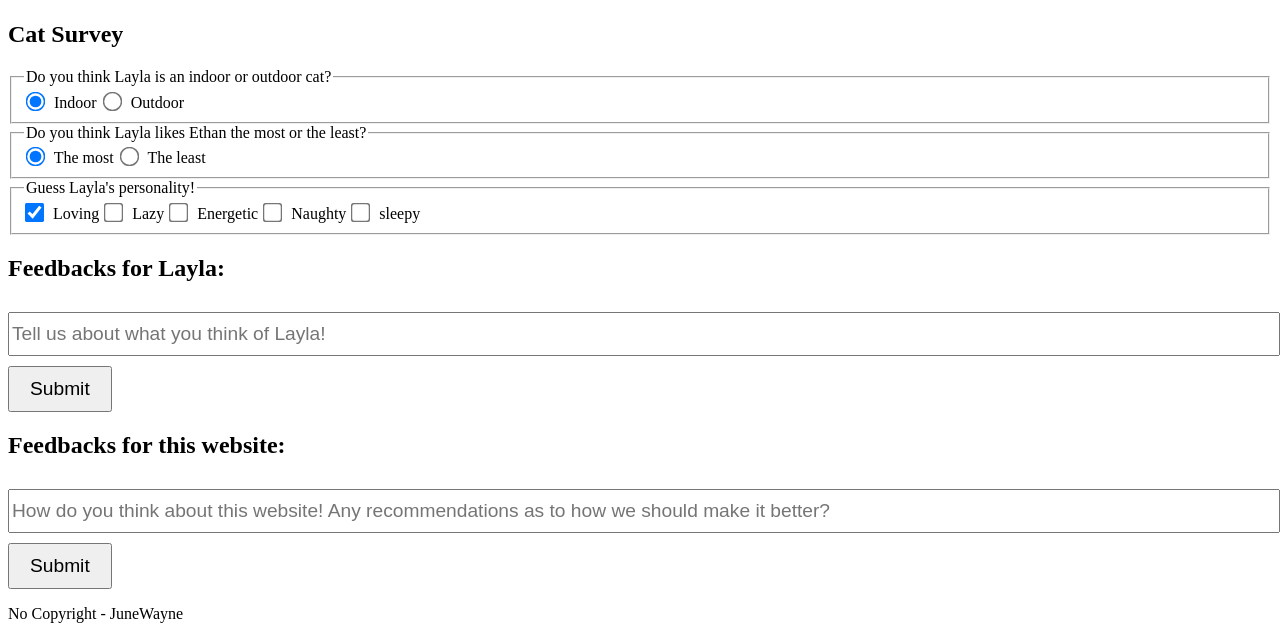
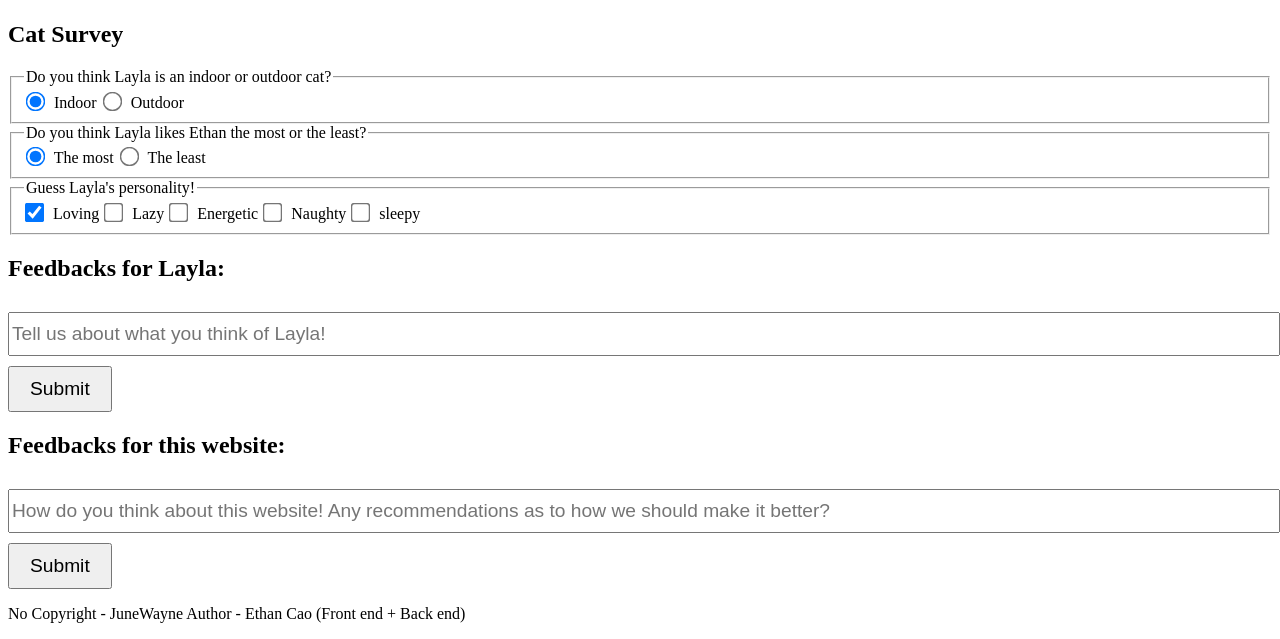
Before and after one commit to JuneWayne/junewayne.github.io, a plain HTML site: page index.html in a window 1280 px wide. Shown: the part 3778-4417 px from the top of the page. Drawn offline with Linux system fonts and the light colour scheme.

Commit message:
Update index.html

```diff
--- a/index.html
+++ b/index.html
@@ -3,7 +3,7 @@
 <html lang="en">
   <head>
     <meta charset="utf-8">
-    <title>CatPhotoApp</title>
+    <title>Layla's App</title>
   </head>
   <body>
     <main>
@@ -105,6 +105,7 @@
     <footer>
       <p>
         No Copyright - JuneWayne
+        Author - Ethan Cao (Front end + Back end)
       </p>
     </footer>
   </body>
```
